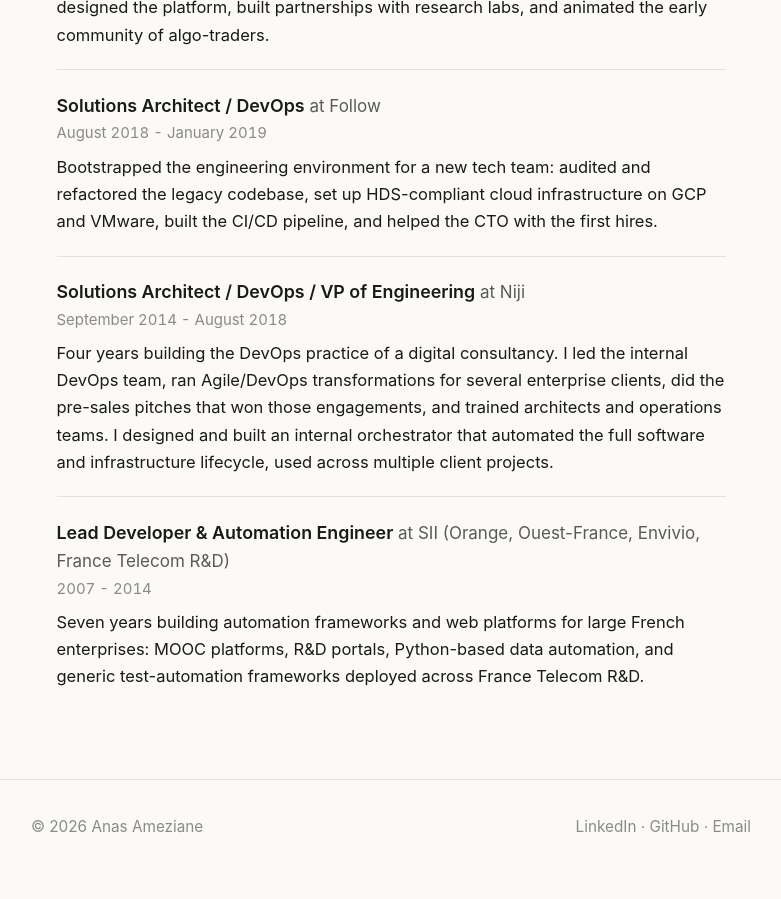
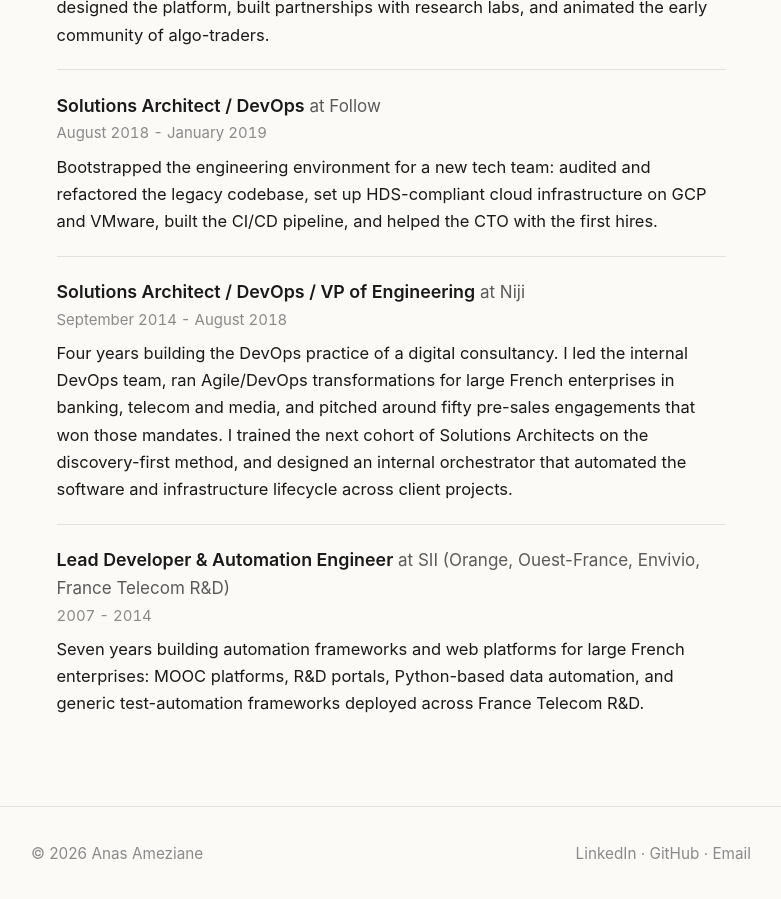
Before and after one commit to anasdox/anasdox.github.io, a Jekyll site: the page built from experience.md, in a window 1280 px wide and 900 px high, scrolled down 944 px. Shown: the whole window, without its empty margins (249-1030 px from the left). Built offline with Jekyll 4.4.1, drawn with Linux system fonts in a browser that asks for light colours; before the commit the page ends 1817 px from its top, so only the background shows below that.

Commit message:
Enrich Niji entry with scale, training, and client feedback
Material that was previously implicit and now surfaces:
- Pre-sales volume: around fifty engagements over four years.
- Audience: large French enterprises (banking, telecom, media).
- Training: led the next cohort of Solutions Architects on the
  discovery-first method.
- Client feedback (the signal that matters for positioning):
  willingness to challenge the problem the client thought they
  were buying, and the time spent with the people who would have
  to live with the answer.

Niji projects.md block goes from one paragraph to two; the second
closes on the client feedback, which is the strongest signal on the
page for a consulting-sponsor reader. The experience.md entry stays
single-paragraph but tightens around the same facts.

Co-Authored-By: Claude Opus 4.7 (1M context) <noreply@anthropic.com>

```diff
--- a/experience.md
+++ b/experience.md
@@ -74,11 +74,12 @@ discipline is.
     <p>
       Four years building the DevOps practice of a digital consultancy.
       I led the internal DevOps team, ran Agile/DevOps transformations
-      for several enterprise clients, did the pre-sales pitches that
-      won those engagements, and trained architects and operations
-      teams. I designed and built an internal orchestrator that
-      automated the full software and infrastructure lifecycle, used
-      across multiple client projects.
+      for large French enterprises in banking, telecom and media, and
+      pitched around fifty pre-sales engagements that won those
+      mandates. I trained the next cohort of Solutions Architects on
+      the discovery-first method, and designed an internal orchestrator
+      that automated the software and infrastructure lifecycle across
+      client projects.
     </p>
   </li>
 
```
Also changed, not shown: projects.md (+9 -1 lines).
